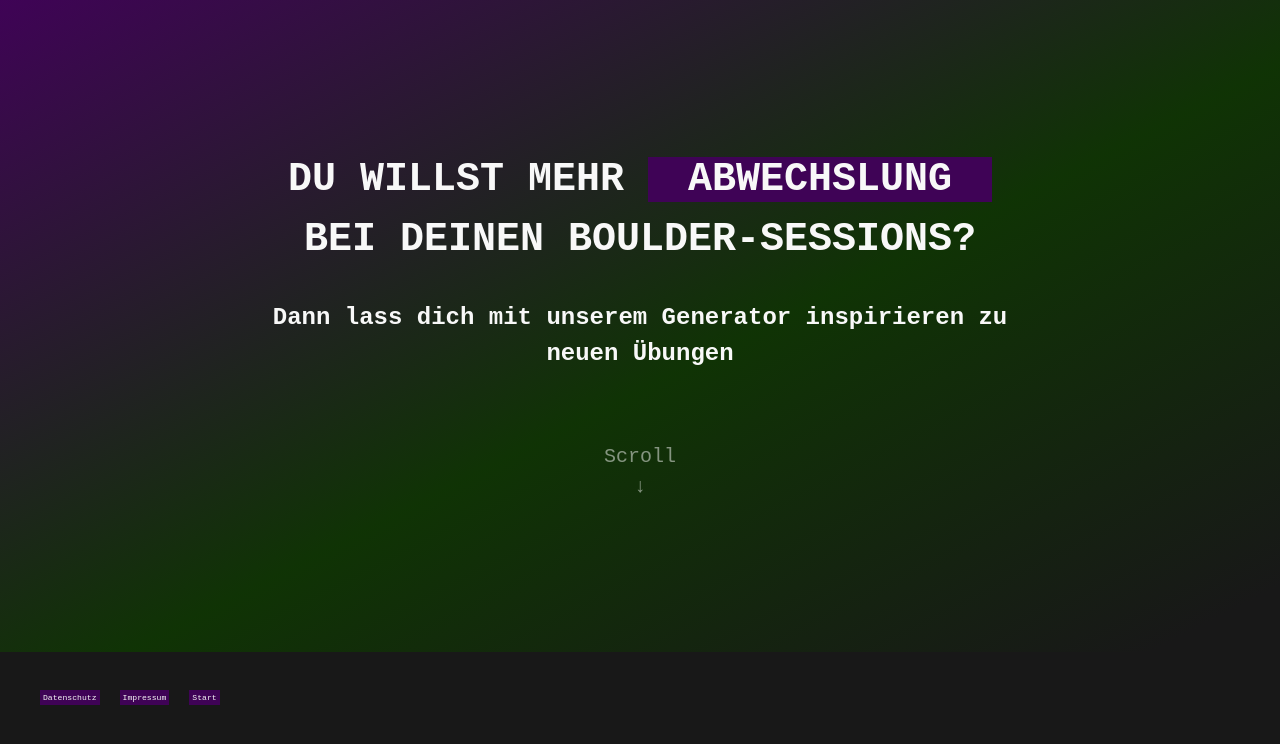
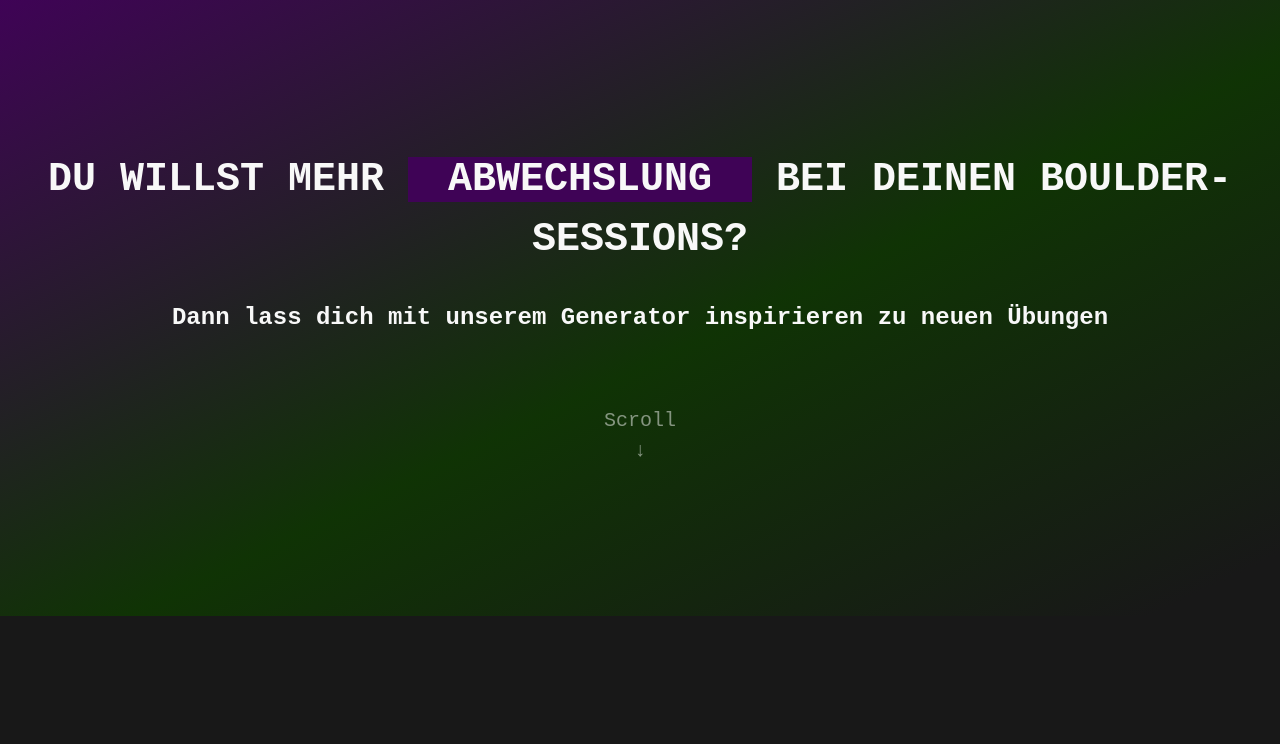
Before and after one commit to corinnaSPK/boulder, a Vue app in the folder boulder/: page / in a window 1280 px wide. Shown: the top 744 px of the page. Built offline with nearby package versions, Linux system fonts and the light colour scheme.

Commit message:
max-width causing overflow

```diff
--- a/boulder/src/assets/base.css
+++ b/boulder/src/assets/base.css
@@ -140,14 +140,10 @@ html {
 }
 body {
 	/* overflow-x: hidden; */
-	min-height: 100vh;
+	/* min-height: 100vh; */
 	/* width: 100vw;
 	max-width: 100%; */
 	line-height: 1.5;
-	font-family: var(--ff-sansserif);
-	/* font-family: Georgia, 'Times New Roman', Times, serif; */
-	display: grid;
-	grid-template-rows: auto 1fr auto;
 	color: var(--c-white-soft);
 	background-color: var(--c-black);
 }
--- a/boulder/src/components/Footer.vue
+++ b/boulder/src/components/Footer.vue
@@ -1,9 +1,9 @@
 <template>
-	<div class="footer">
+	<!-- 	<div class="footer">
 		<RouterLink to="/datenschutz">Datenschutz</RouterLink>
 		<RouterLink to="/impressum">Impressum</RouterLink>
 		<RouterLink to="/">Start</RouterLink>
-	</div>
+	</div> -->
 </template>
 
 <script setup>
--- a/boulder/src/components/Intro.vue
+++ b/boulder/src/components/Intro.vue
@@ -1,4 +1,18 @@
 <template>
+	<!-- <div class="intro">
+		<div class="intro__wrapper">
+			<h1 class="fs-head-1 mb-3rem">
+				Du willst mehr <span>Abwechslung</span> bei deinen Boulder-Sessions?
+			</h1>
+			<h3 class="fs-head-3 mb-7rem">
+				Dann lass dich mit unserem Generator inspirieren zu neuen Übungen
+			</h3>
+			<div class="arrow">
+				<p>Scroll</p>
+				<p>&darr;</p>
+			</div>
+		</div>
+	</div> -->
 	<div class="intro">
 		<div class="intro__wrapper">
 			<h1 class="fs-head-1 mb-3rem">
@@ -25,18 +39,16 @@
 		var(--c-accent-primary) 45%,
 		var(--c-accent-secondary)
 	);
-	min-height: 50vh;
+	/* min-height: 50vh; */
 	text-align: center;
 	padding-block: 15rem;
-
-	.intro__wrapper {
-		max-width: 60vw;
-		margin-inline: auto;
-	}
-	span {
-		background-color: var(--c-accent-secondary);
-		padding-inline: 1em;
-	}
+}
+.intro__wrapper {
+	padding-inline: 4rem;
+}
+span {
+	background-color: var(--c-accent-secondary);
+	padding-inline: 1em;
 }
 h1 {
 	text-transform: uppercase;
--- a/boulder/src/views/ImpressumView.vue
+++ b/boulder/src/views/ImpressumView.vue
@@ -7,7 +7,7 @@
 			59581 Warstein
 		</p>
 		<h2>Kontakt</h2>
-		<p>E-Mail: corinnab1004@gmx.de</p>
+		<p>E-Mail: corinna.berrang@web.de</p>
 		<p>
 			Quelle: <a href="https://www.e-recht24.de">https://www.e-recht24.de</a>
 		</p>
```
